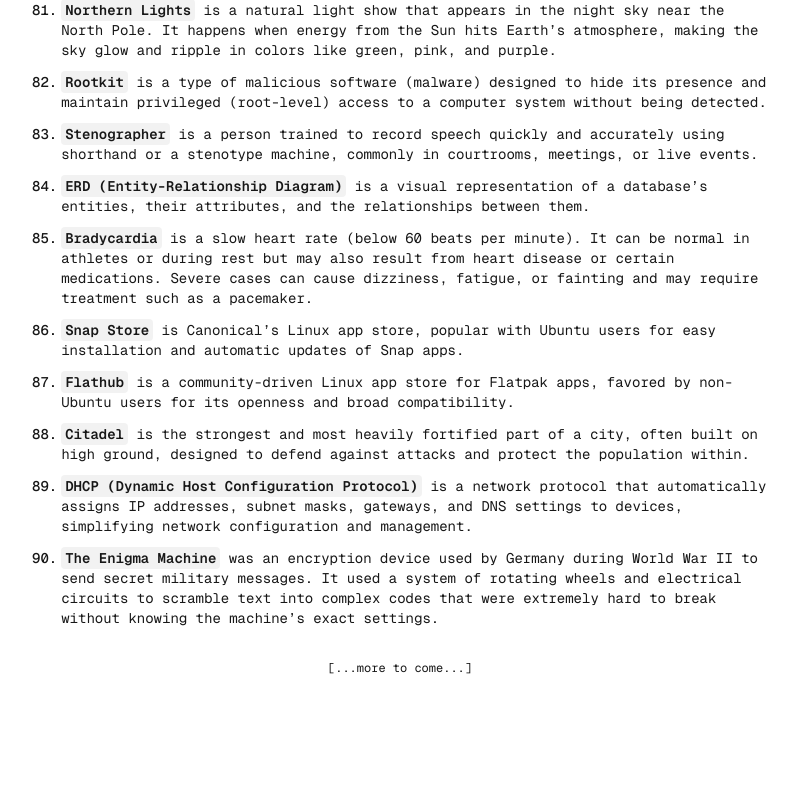
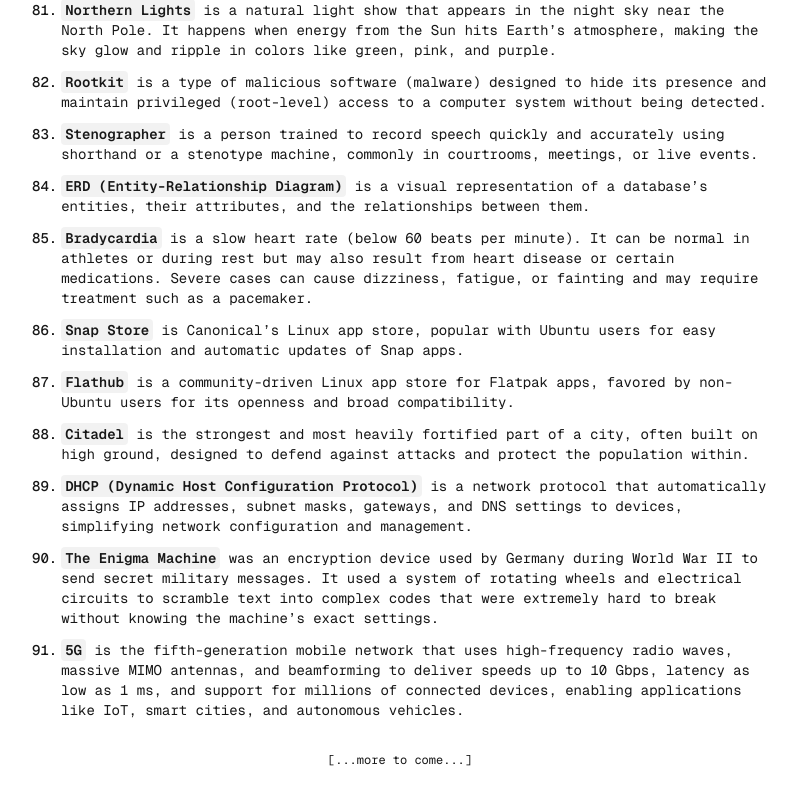
Before and after one commit to BrahimBoussada/mind-log, a Next.js app: page / in a window 1280 px wide. Shown: the part 5003-5803 px from the top of the page, without its empty margins (240-1037 px from the left). Before the commit the page ends 5711 px from the top, so only its background shows below. Built offline with nearby package versions, Linux system fonts and the light colour scheme.

Commit message:
log:24-10-2025

```diff
--- a/src/app/page.tsx
+++ b/src/app/page.tsx
@@ -846,6 +846,17 @@
             knowing the machine’s exact settings.
           </Text>
         </Note>
+
+        <Note>
+          <N>91. </N>
+          <Text>
+            <Key>5G</Key> is the fifth-generation mobile network that uses
+            high-frequency radio waves, massive MIMO antennas, and beamforming
+            to deliver speeds up to 10 Gbps, latency as low as 1 ms, and support
+            for millions of connected devices, enabling applications like IoT,
+            smart cities, and autonomous vehicles.
+          </Text>
+        </Note>
       </NoteWrapper>
 
       <span className="font-mono text-xs text-center my-8">
```
